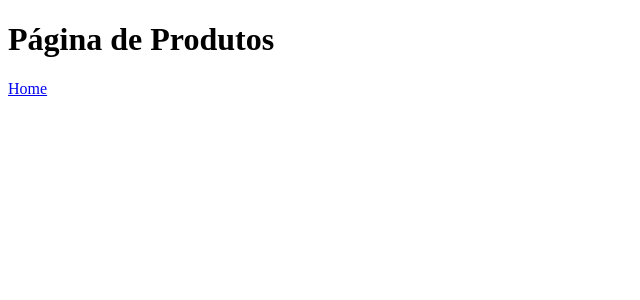
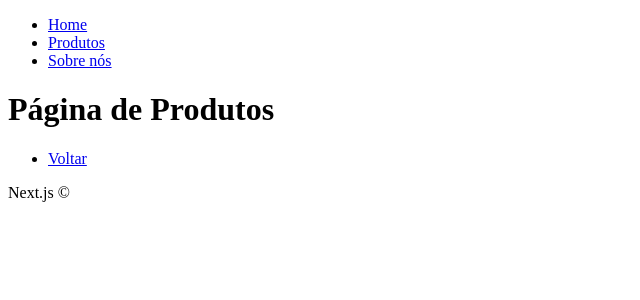
Before and after one commit to GeovanaAugusta/next, a Next.js app: page /products in a window 1280 px wide. Shown: the top 300 px of the page, without its empty margins (0-640 px from the left). Built offline with nearby package versions, Linux system fonts and the light colour scheme.

Commit message:
feat: praticando conceitos - componente layout (componentes que se repetem

```diff
--- /dev/null
+++ b/components/Footer.js
@@ -0,0 +1,11 @@
+
+export default function Footer() {
+  return (
+    <>
+    <p>
+      Next.js &copy;
+    </p>
+    </>
+  )
+
+}
--- /dev/null
+++ b/components/MainContainer.js
@@ -0,0 +1,17 @@
+import Footer from "./Footer";
+import NavBar from "./Navbar";
+
+export default function Maincontainer({ children }) {
+  return (
+    <>
+    <NavBar />
+    <div>
+      {children}
+    </div>
+    <footer>
+      <Footer />
+    </footer>
+    </>
+  )
+
+}
--- /dev/null
+++ b/components/Navbar.js
@@ -0,0 +1,20 @@
+import Link from 'next/link'
+
+export default function NavBar() {
+  return (
+    <>
+  <ul>
+    <li>
+      <Link href="/">Home</Link>
+      </li>
+    <li>
+      <Link href="/products">Produtos</Link>
+      </li>
+      <li>
+        <Link href="/about">Sobre nós</Link>
+        </li>
+        </ul>
+  </>
+  )
+
+}
--- a/pages/_app.js
+++ b/pages/_app.js
@@ -1,5 +1,11 @@
 // import '@/styles/globals.css'
 
+import Maincontainer from "@/components/MainContainer";
+
 export default function App({ Component, pageProps }) {
-  return <Component {...pageProps} />
+  return (
+    <Maincontainer>
+  <Component {...pageProps} />
+  </Maincontainer>
+  )
 }
--- a/pages/about.js
+++ b/pages/about.js
@@ -7,7 +7,7 @@
   <h1>Página About</h1>
     <ul>
       <li>
-        <Link href="/">Home</Link>
+        <Link href="/">Voltar</Link>
       </li>
       </ul>
   </div>
--- a/pages/products/index.js
+++ b/pages/products/index.js
@@ -1,10 +1,15 @@
+import NavBar from '@/components/Navbar'
 import Link from 'next/link'
 
 export default function Products() {
   return (
     <>
   <h1>Página de Produtos</h1>
-  <Link href="/">Home</Link>
+  <ul>
+    <li>
+    <Link href="/">Voltar</Link>
+    </li>
+  </ul>
   </>
   )
 
```
Also changed, not shown: pages/index.js (+2 -10 lines).
